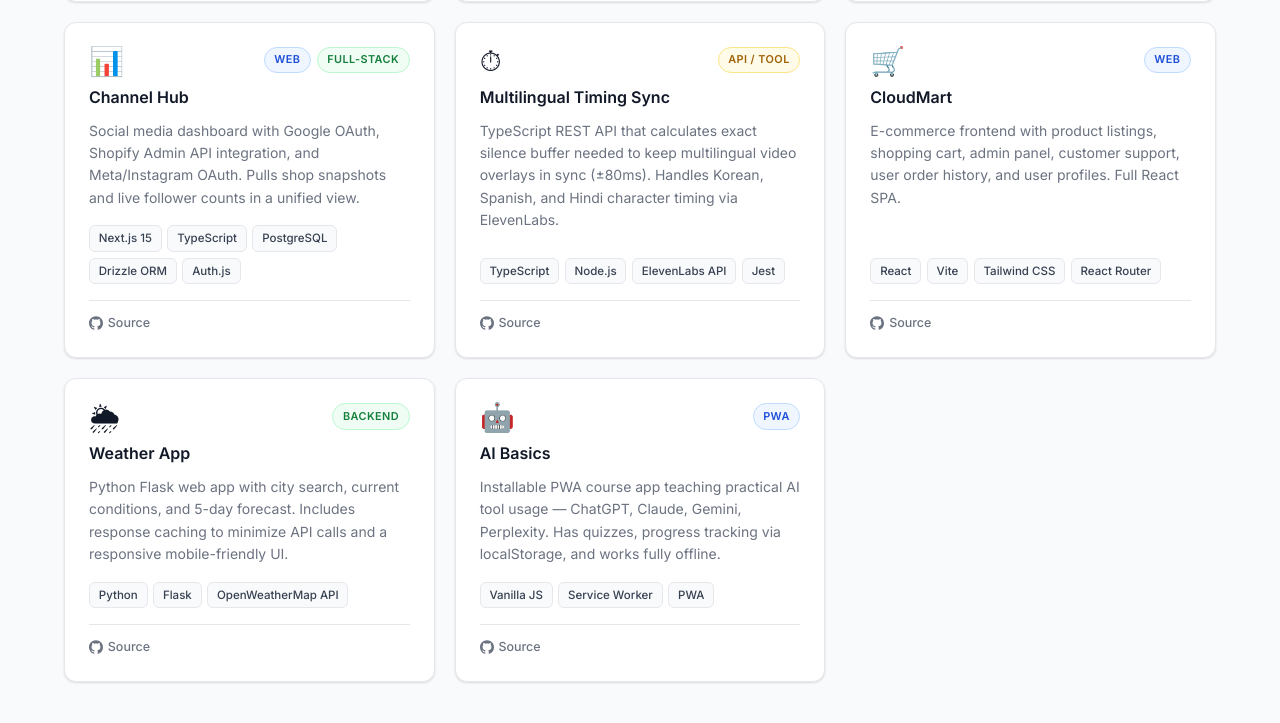
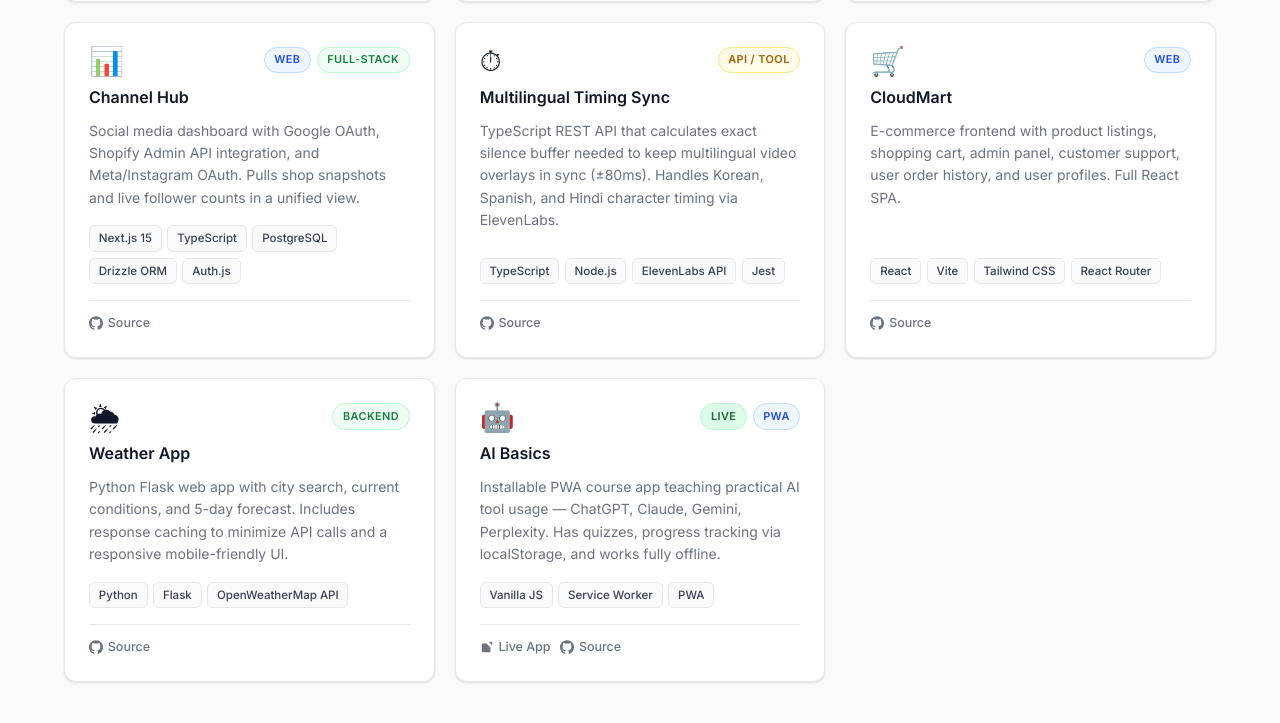
Before and after one commit to kwanghyunyoon/online-portfolio, a plain HTML site: page index.html in a window 1280 px wide. Shown: the part 1499-2222 px from the top of the page. Drawn offline with Linux system fonts and the light colour scheme.

Commit message:
Add ai-basics live URL, bump live apps count to 3

```diff
--- a/index.html
+++ b/index.html
@@ -627,7 +627,7 @@
           <div class="stat-label">Projects shipped</div>
         </div>
         <div class="stat">
-          <div class="stat-num">2</div>
+          <div class="stat-num">3</div>
           <div class="stat-label">Live apps</div>
         </div>
         <div class="stat">
@@ -835,6 +835,7 @@
         <div class="card-top">
           <div class="card-icon">🤖</div>
           <div class="card-badges">
+            <span class="badge badge-live">Live</span>
             <span class="badge badge-web">PWA</span>
           </div>
         </div>
@@ -846,6 +847,10 @@
           <span class="stack-tag">PWA</span>
         </div>
         <div class="card-links">
+          <a class="card-link" href="https://ai-basics-y2u.pages.dev" target="_blank" rel="noopener">
+            <svg viewBox="0 0 24 24"><path d="M18 13v6a2 2 0 0 1-2 2H5a2 2 0 0 1-2-2V8a2 2 0 0 1 2-2h6"/><polyline points="15 3 21 3 21 9"/><line x1="10" y1="14" x2="21" y2="3"/></svg>
+            Live App
+          </a>
           <a class="card-link" href="https://github.com/kwanghyunyoon/ai-basics" target="_blank" rel="noopener">
             <svg viewBox="0 0 24 24"><path d="M12 .297c-6.63 0-12 5.373-12 12 0 5.303 3.438 9.8 8.205 11.385.6.113.82-.258.82-.577 0-.285-.01-1.04-.015-2.04-3.338.724-4.042-1.61-4.042-1.61C4.422 18.07 3.633 17.7 3.633 17.7c-1.087-.744.084-.729.084-.729 1.205.084 1.838 1.236 1.838 1.236 1.07 1.835 2.809 1.305 3.495.998.108-.776.417-1.305.76-1.605-2.665-.3-5.466-1.332-5.466-5.93 0-1.31.465-2.38 1.235-3.22-.135-.303-.54-1.523.105-3.176 0 0 1.005-.322 3.3 1.23.96-.267 1.98-.399 3-.405 1.02.006 2.04.138 3 .405 2.28-1.552 3.285-1.23 3.285-1.23.645 1.653.24 2.873.12 3.176.765.84 1.23 1.91 1.23 3.22 0 4.61-2.805 5.625-5.475 5.92.42.36.81 1.096.81 2.22 0 1.606-.015 2.896-.015 3.286 0 .315.21.69.825.57C20.565 22.092 24 17.592 24 12.297c0-6.627-5.373-12-12-12"/></svg>
             Source
```
